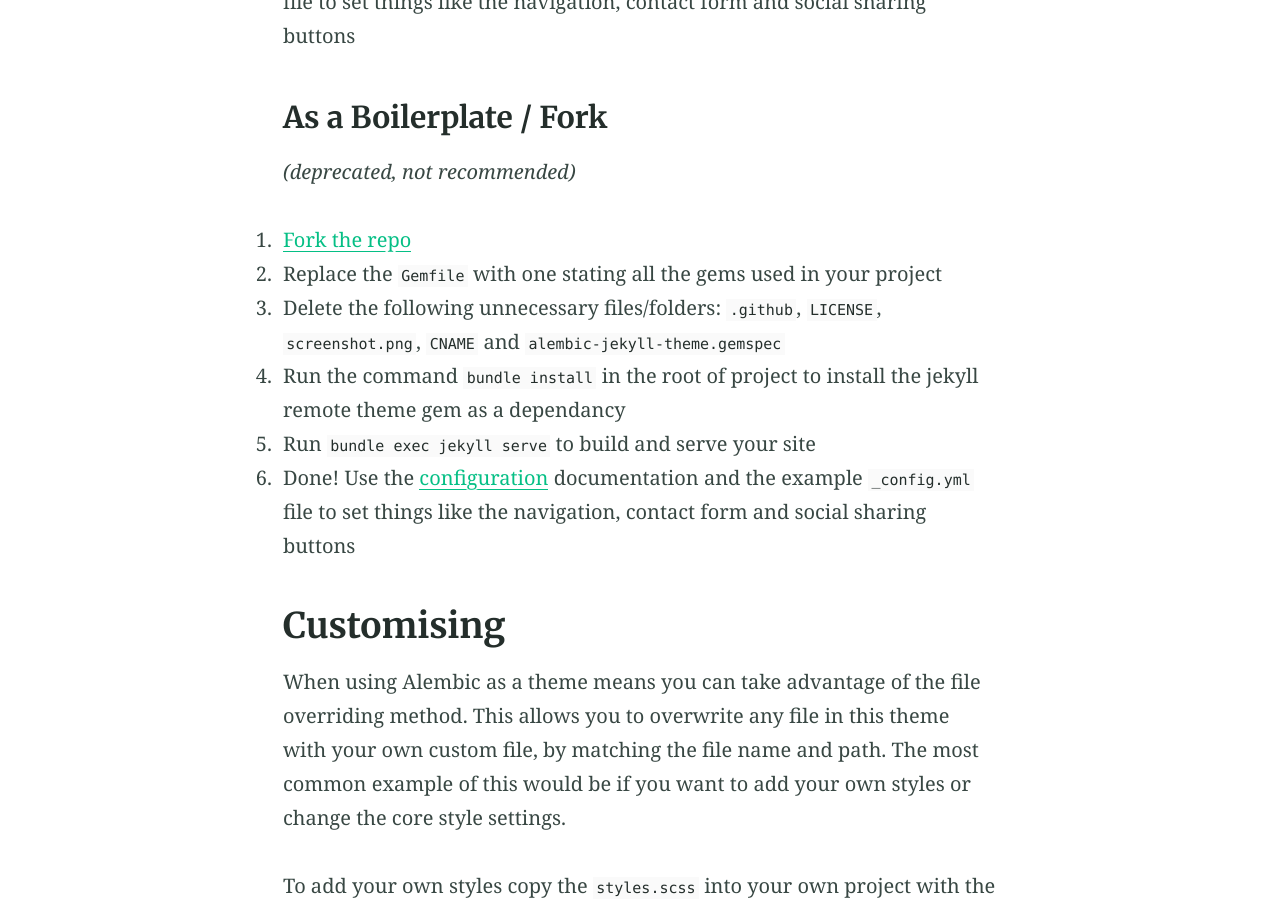
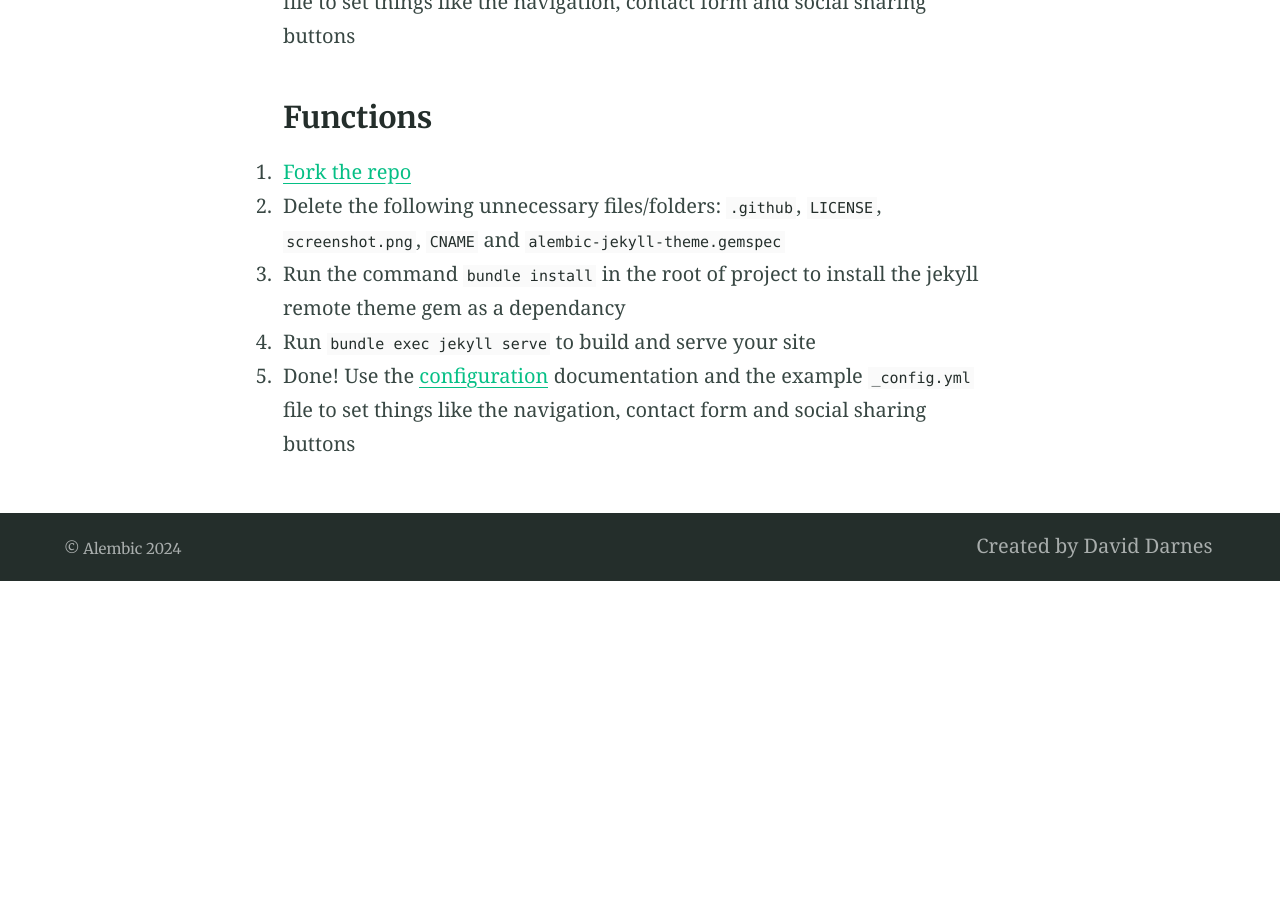
Before and after one commit to BookerDW/BookerDW.github.io, a Jekyll site: the page built from index.md, in a window 1280 px wide and 900 px high, scrolled down 4409 px. Built offline with Jekyll 4.4.1, drawn with Linux system fonts in a browser that asks for light colours; after the commit the page ends 4990 px from its top, so only the background shows below that; some of the changed text lies outside the part shown.

Commit message:
Deleting unnecessary files

```diff
--- a/CNAME
+++ /dev/null
@@ -1 +0,0 @@
-alembic.darn.es
--- a/_config.yml
+++ b/_config.yml
@@ -134,6 +134,7 @@ navigation_header:
 - title: Fork Alembic
   url: https://github.com/daviddarnes/alembic
 
+# Bottom text in all pages
 navigation_footer:
 - title: Created by David Darnes
   url: https://darn.es
--- a/index.md
+++ b/index.md
@@ -73,21 +73,10 @@ To give you a running start I've put together some starter kits that you can dow
 5. Run `bundle exec jekyll serve` to build and serve your site
 6. Done! Use the [configuration](#configuration) documentation and the example [`_config.yml`](https://github.com/daviddarnes/alembic/blob/master/_config.yml) file to set things like the navigation, contact form and social sharing buttons
 
-### As a Boilerplate / Fork
-
-_(deprecated, not recommended)_
+### Functions
 
 1. [Fork the repo](https://github.com/daviddarnes/alembic#fork-destination-box)
-2. Replace the `Gemfile` with one stating all the gems used in your project
 3. Delete the following unnecessary files/folders: `.github`, `LICENSE`, `screenshot.png`, `CNAME` and `alembic-jekyll-theme.gemspec`
 4. Run the command `bundle install` in the root of project to install the jekyll remote theme gem as a dependancy
 5. Run `bundle exec jekyll serve` to build and serve your site
 6. Done! Use the [configuration](#configuration) documentation and the example [`_config.yml`](https://github.com/daviddarnes/alembic/blob/master/_config.yml) file to set things like the navigation, contact form and social sharing buttons
-
-## Customising
-
-When using Alembic as a theme means you can take advantage of the file overriding method. This allows you to overwrite any file in this theme with your own custom file, by matching the file name and path. The most common example of this would be if you want to add your own styles or change the core style settings.
-
-To add your own styles copy the [`styles.scss`](https://github.com/daviddarnes/alembic/blob/master/assets/styles.scss) into your own project with the same file path (`assets/styles.scss`). From there you can add your own styles, you can even optionally ignore the theme styles by removing the `@import "alembic";` line.
-
-If you're looking to set your own colours and fonts you can overwrite them by matching the variable names from the [`_settings.scss`](https://github.com/daviddarnes/alembic/blob/master/_sass/_settings.scss) file in your own `styles.scss`, make sure to state them before the `@import "alembic";` line so they take effect. The settings are a mixture of custom variables and settings from [Sassline](https://medium.com/@jakegiltsoff/sassline-v2-0-e424b2881e7e) - follow the link to find out how to configure the typographic settings.
```
Also changed, not shown: alembic-jekyll-theme.gemspec (deleted), screenshot.png (deleted).
